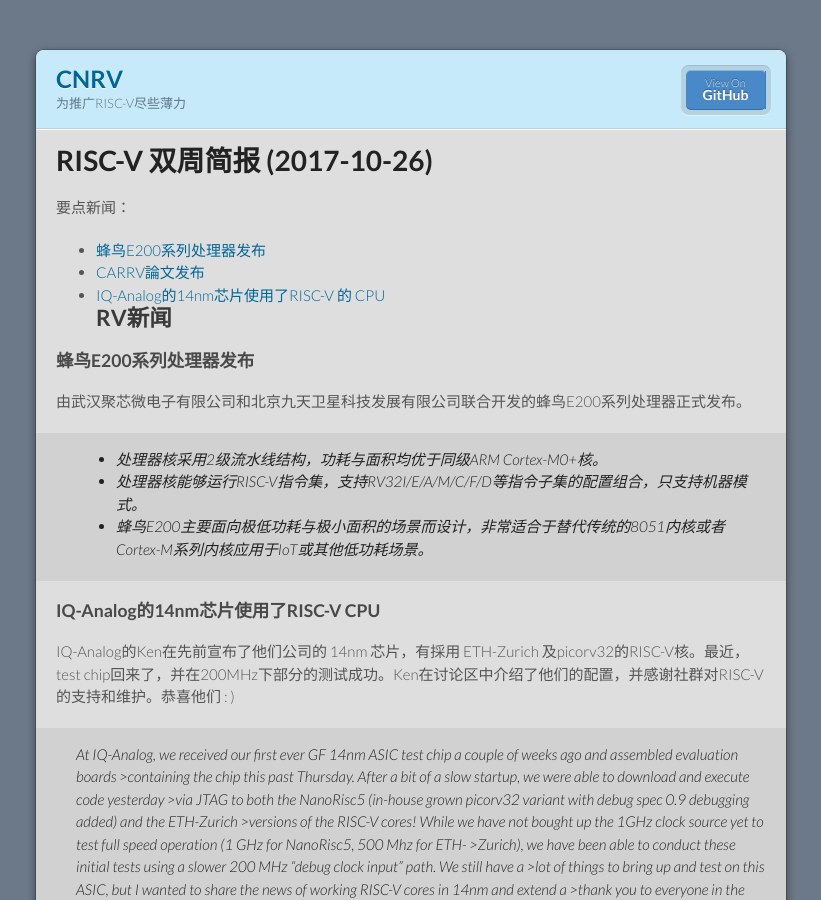
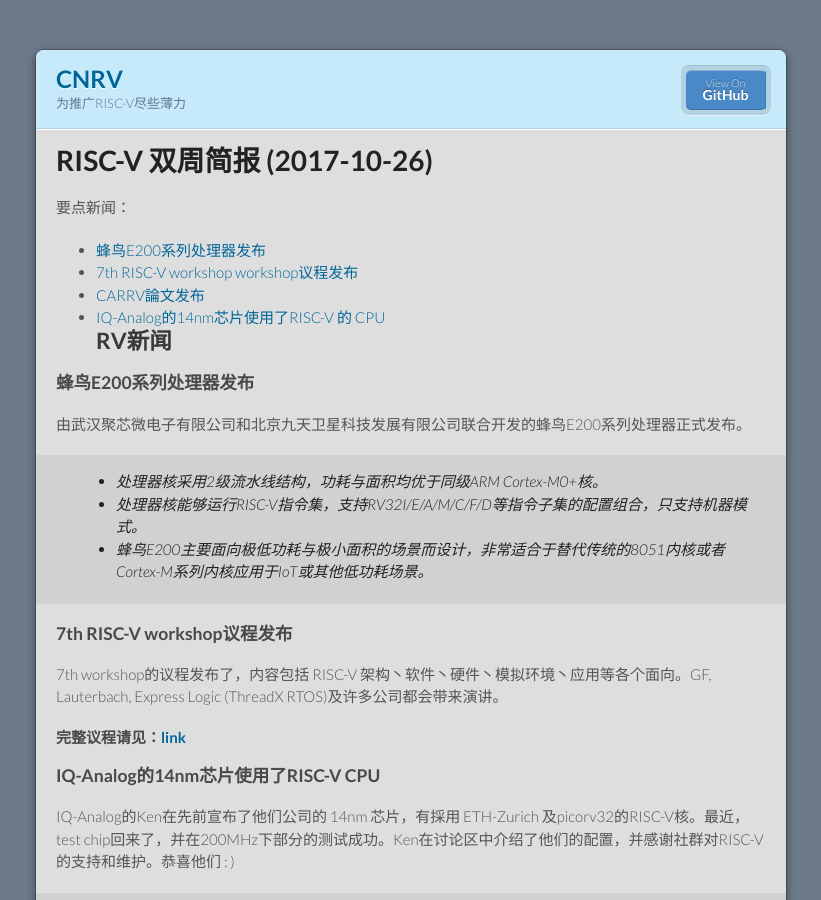
Before and after one commit to cnrv/home, a Jekyll site: the page built from bi-week-rpts/2017-10-26.md, in a window 1280 px wide and 900 px high. Shown: the whole window, without its empty margins (229-1050 px from the left). Built offline with Jekyll 4.4.1, drawn with Linux system fonts in a browser that asks for light colours; Markdown is read by kramdown in place of the engine named in the settings; comment, search, counter and statistics services are not loaded; our own code applies the rules of GitHub Pages for plain Markdown files.

Commit message:
加入workshop agenda

```diff
--- a/bi-week-rpts/2017-10-26.md
+++ b/bi-week-rpts/2017-10-26.md
@@ -7,6 +7,7 @@
 要点新闻：
 
 - [蜂鸟E200系列处理器发布](#蜂鸟e200系列处理器发布)
+- [7th RISC-V workshop workshop议程发布](7thrisc-vworkshop议程发布)
 - [CARRV論文发布](#carrv論文发布)
 - [IQ-Analog的14nm芯片使用了RISC-V 的 CPU](iq-analog的14nm芯片使用了risc-vcpu)
 ## RV新闻
@@ -17,6 +18,12 @@
 > - 处理器核采用2级流水线结构，功耗与面积均优于同级ARM Cortex-M0+核。
 > - 处理器核能够运行RISC-V指令集，支持RV32I/E/A/M/C/F/D等指令子集的配置组合，只支持机器模式。
 > - 蜂鸟E200主要面向极低功耗与极小面积的场景而设计，非常适合于替代传统的8051内核或者Cortex-M系列内核应用于IoT或其他低功耗场景。
+
+### 7th RISC-V workshop议程发布
+7th workshop的议程发布了，内容包括 RISC-V 架构丶软件丶硬件丶模拟环境丶应用等各个面向。GF, Lauterbach, Express Logic (ThreadX RTOS)及许多公司都会带来演讲。
+
+#### 完整议程请见：[link](https://riscv.org/2017/10/7th-risc-v-workshop-agenda/)
+
 
 ### IQ-Analog的14nm芯片使用了RISC-V CPU
 IQ-Analog的Ken在先前宣布了他们公司的 14nm 芯片，有採用 ETH-Zurich 及picorv32的RISC-V核。最近，test chip回来了，并在200MHz下部分的测试成功。Ken在讨论区中介绍了他们的配置，并感谢社群对RISC-V的支持和维护。恭喜他们 : )
```
